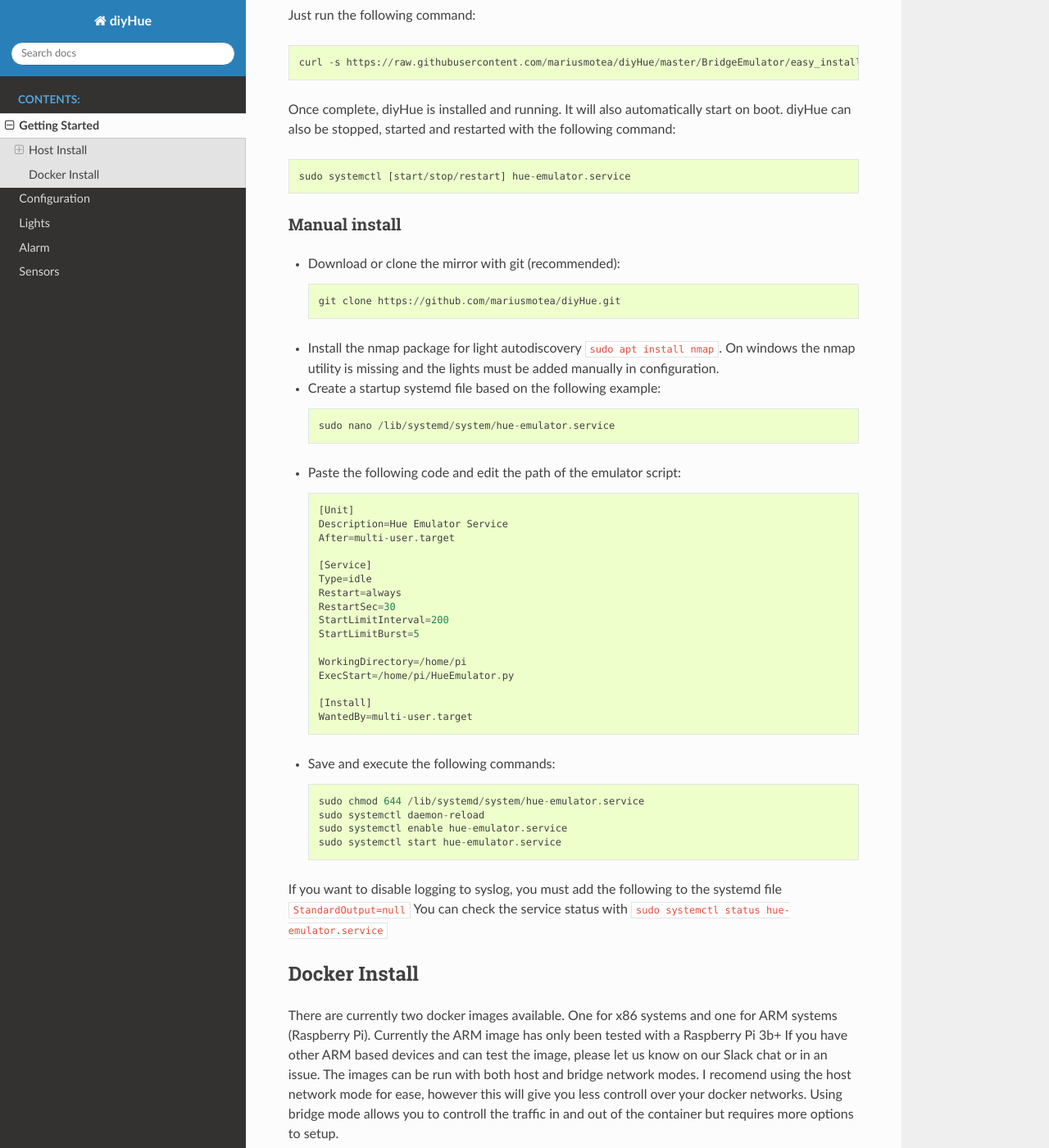
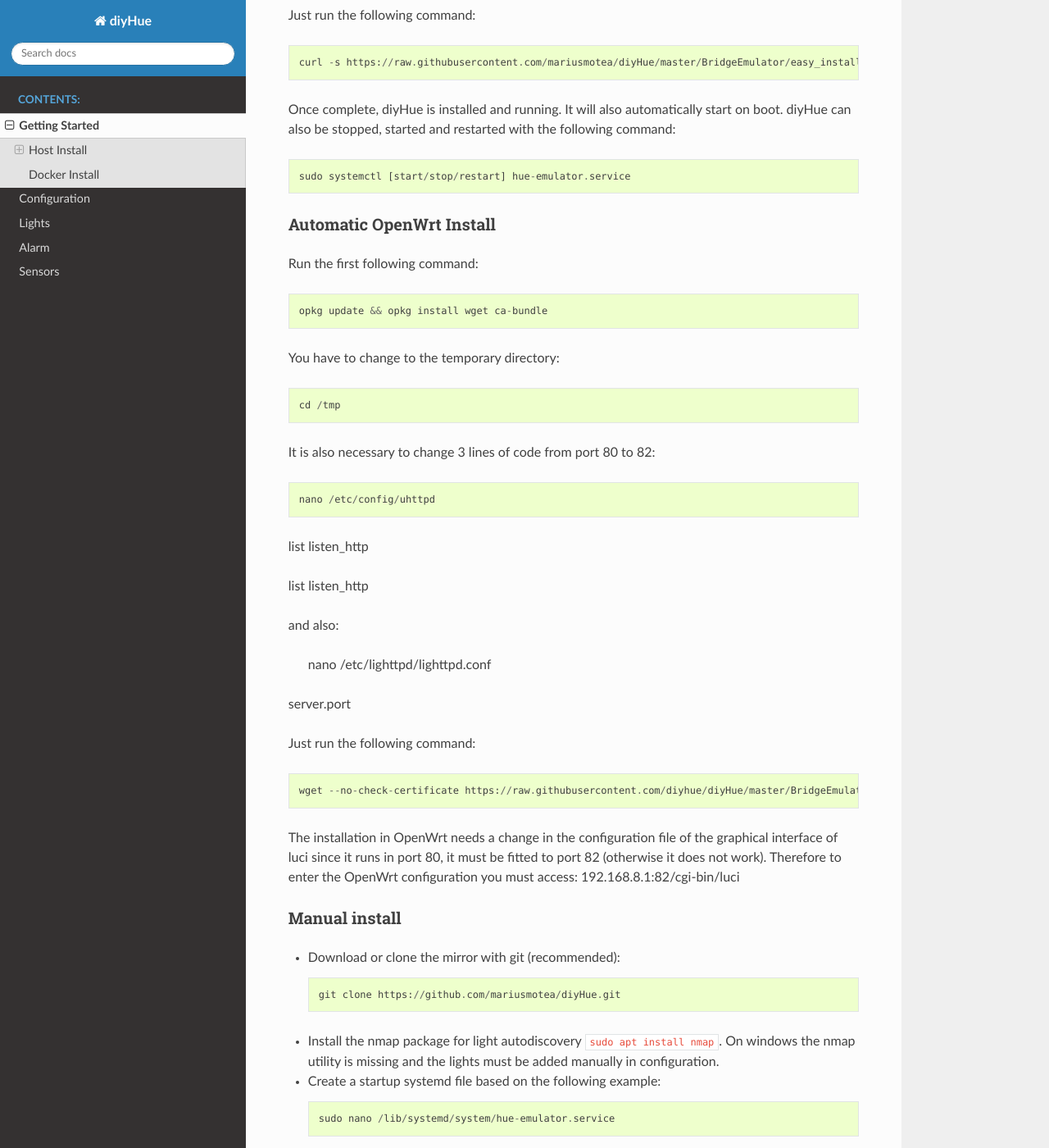
Before and after one commit to diyhue/ReadTheDocs, a Sphinx documentation site: the page built from source/getting_started.rst, in a window 1280 px wide and 1400 px high, scrolled down 523 px. Shown: the whole window at 82% size. Built offline with Sphinx 7.4.7 and the Read the Docs theme 2.0.0, drawn with Linux system fonts in a browser that asks for light colours.

Commit message:
Update getting_started.rst
added instructions for installation in OpenWrt

```diff
--- a/source/getting_started.rst
+++ b/source/getting_started.rst
@@ -20,6 +20,37 @@
 Once complete, diyHue is installed and running. It will also automatically start on boot. diyHue can also be stopped, started and restarted with the following command::
 
     sudo systemctl [start/stop/restart] hue-emulator.service
+
+Automatic OpenWrt Install
+~~~~~~~~~~~~~~~~~
+
+Run the first following command::
+
+    opkg update && opkg install wget ca-bundle
+
+You have to change to the temporary directory::
+
+    cd /tmp
+
+It is also necessary to change 3 lines of code from port 80 to 82::
+
+    nano /etc/config/uhttpd
+list listen_http
+
+list listen_http
+
+
+and also:
+
+    nano /etc/lighttpd/lighttpd.conf
+server.port
+
+
+Just run the following command::
+
+    wget --no-check-certificate https://raw.githubusercontent.com/diyhue/diyHue/master/BridgeEmulator/easy_openwrt.sh && sh easy_openwrt.sh
+
+The installation in OpenWrt needs a change in the configuration file of the graphical interface of luci since it runs in port 80, it must be fitted to port 82 (otherwise it does not work). Therefore to enter the OpenWrt configuration you must access: 192.168.8.1:82/cgi-bin/luci
 
 Manual install
 ~~~~~~~~~~~~~~
```
